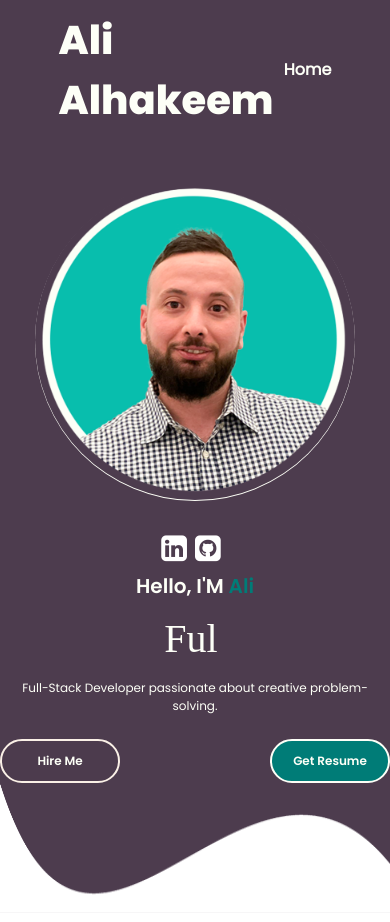
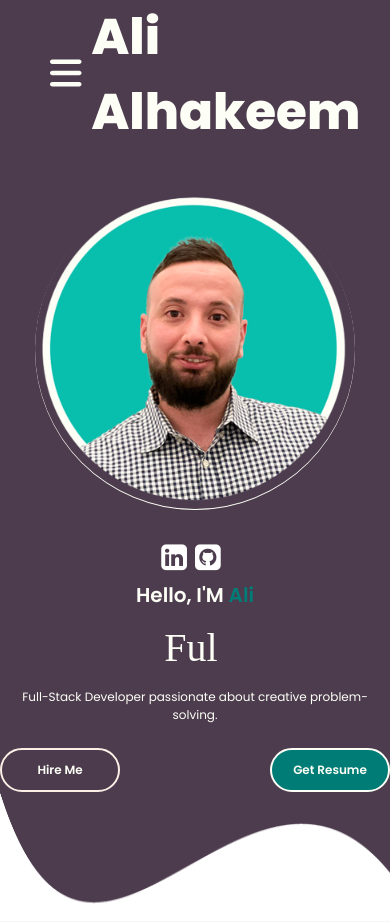
Before and after one commit to AlhakeemALI/Portfolio-AliAhakeem, a React (Create React App) app in the folder client/: page / in a window 390 px wide. Built offline with nearby package versions, Linux system fonts and the light colour scheme; a web font is replaced by a local one.

Commit message:
Make the Header Responsiveness

```diff
--- a/client/src/ProfolioContainer/Home/Header/Header.css
+++ b/client/src/ProfolioContainer/Home/Header/Header.css
@@ -1,43 +1,86 @@
 .header-container {
   display: flex;
   justify-content: center;
-  height: 140px;
+  height: 149px;
   color: var(--white);
 }
-
 .header-parent {
   display: flex;
   align-items: center;
-  justify-content: space-between;
+  justify-content: space-around;
   height: 100%;
   width: 70%;
   color: var(--white);
 }
-
 .header-logo {
-  font-size: 40px;
-  font-family: "poppins ExtraBold";
+  font-size: 50px;
+  font-family: "Poppins ExtraBold";
   color: var(--white);
 }
-
 .header-options {
   display: flex;
   align-items: center;
-
 }
-
 .header-option {
   font-size: 16px;
   cursor: pointer;
   font-weight: 600;
 }
-
 .header-hamburger {
   display: none;
   color: var(--white);
 }
-
-
 .header-option-seperator {
   margin: 0 50px 0 0;
+  color: var(--white);
 }
+.selected-header-option {
+  color: var( --dark-teal);
+}
+
+/*IPAD PRO RESPONSIVENESS*/
+@media only screen and (max-width: 1110px) {
+  header-parent {
+    width: 80%;
+  }
+}
+@media only screen and (max-width: 970px) {
+  .header-hamburger {
+    display: block;
+  }
+  .header-parent {
+    width: 100%;
+    padding: 0 40px;
+    position: relative;
+  }
+  .header-options {
+    display: flex;
+    flex-direction: column;
+    position: absolute;
+    left: -100%;
+    transition: all 0.8s ease-out;
+    top: 0px;
+    height: 100vh;
+    width: 100%;
+    justify-content: space-around;
+    background-color: #4c3b4d;
+    z-index: 1000;
+    opacity: 0.5;
+  }
+  .header-option-seperator {
+    margin: 0;
+  }
+  .selected-header-option {
+    color: var(--white);
+  }
+  .header-hamburger-bars {
+    font-size: 36px;
+    cursor: pointer;
+    margin: 0px 10px;
+    color: var(--white);
+  }
+  .show-hamburger-options {
+    left: 0;
+    opacity: 1;
+  }
+}
--- a/client/src/ProfolioContainer/Home/Header/Header.js
+++ b/client/src/ProfolioContainer/Home/Header/Header.js
@@ -70,7 +70,7 @@
           <FontAwesomeIcon className="header-hamburger-bars" icon={faBars} />
         </div>
         <div className="header-logo">
-          <span>Ali Alhakeem</span>
+          <span>Ali Alhakeem </span>
         </div>
         <div
           className={
```
